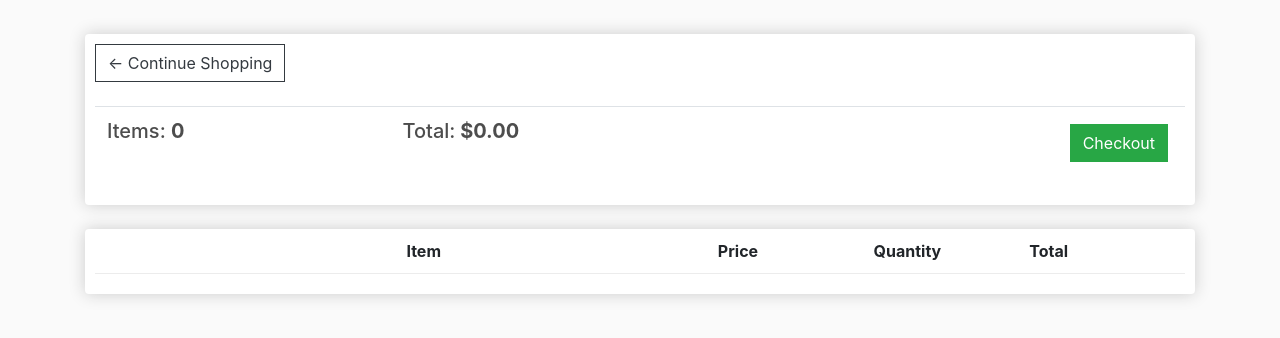
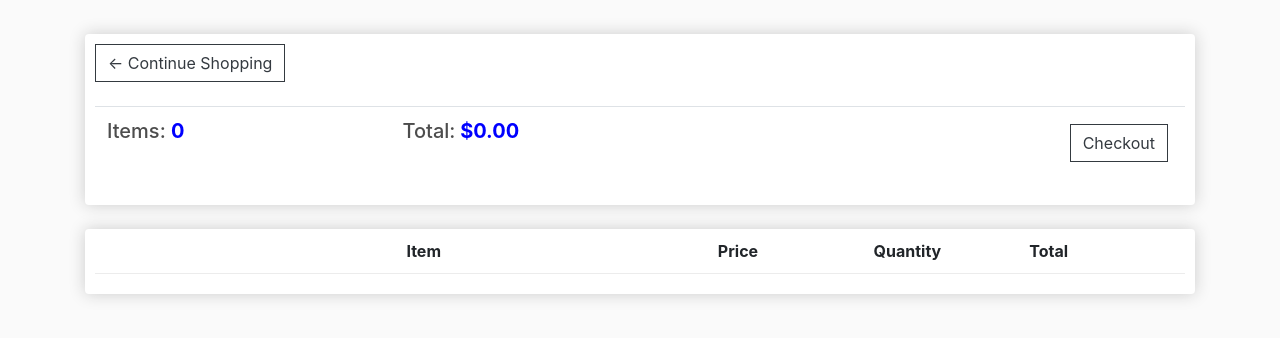
Before and after one commit to muiruriiii/Django_Ecommerce, a Django app: page /cart/ in a window 1280 px wide. Shown: the part 70-408 px from the top of the page. Run offline with Django 4.2, Linux system fonts and the light colour scheme; lists and menus that the app fills with data are empty; some libraries are stand-ins or nearby versions.

Commit message:
cart.html styling done

```diff
--- a/shop/templates/shop/cart.html
+++ b/shop/templates/shop/cart.html
@@ -11,10 +11,10 @@
 				<br>
 				<table class="table">
 					<tr>
-						<th><h5>Items: <strong>{{ order.get_cart_items }}</strong></h5></th>
-						<th><h5>Total:<strong> ${{ order.get_cart_total|floatformat:2 }}</strong></h5></th>
+						<th><h5>Items: <strong style="color: blue;">{{ order.get_cart_items }}</strong></h5></th>
+						<th><h5>Total:<strong style="color: blue;"> ${{ order.get_cart_total|floatformat:2 }}</strong></h5></th>
 						<th>
-							<a  style="float:right; margin:5px;" class="btn btn-success" href="{% url 'checkout' %}">Checkout</a>
+							<a  style="float:right; margin:5px;" class="btn btn-outline-dark &#x2190;" href="{% url 'checkout' %}">Checkout</a>
 						</th>
 					</tr>
 				</table>
--- a/shop/templates/shop/store.html
+++ b/shop/templates/shop/store.html
@@ -11,7 +11,7 @@
 				<hr>
 				<button data-product="{{ product.id }}" data-action="add" class="btn btn-outline-dark &#x2190; add-btn update-cart">Add to Cart</button>
 
-				<h4 style="display: inline-block; font-size: 25px; float: right"><strong>${{ product.price|floatformat:2}}</strong></h4>
+				<h4 style="display: inline-block; font-size: 25px; float: right; color: blue;"><strong>${{ product.price|floatformat:2}}</strong></h4>
 
 			</div>
 		</div>
```
